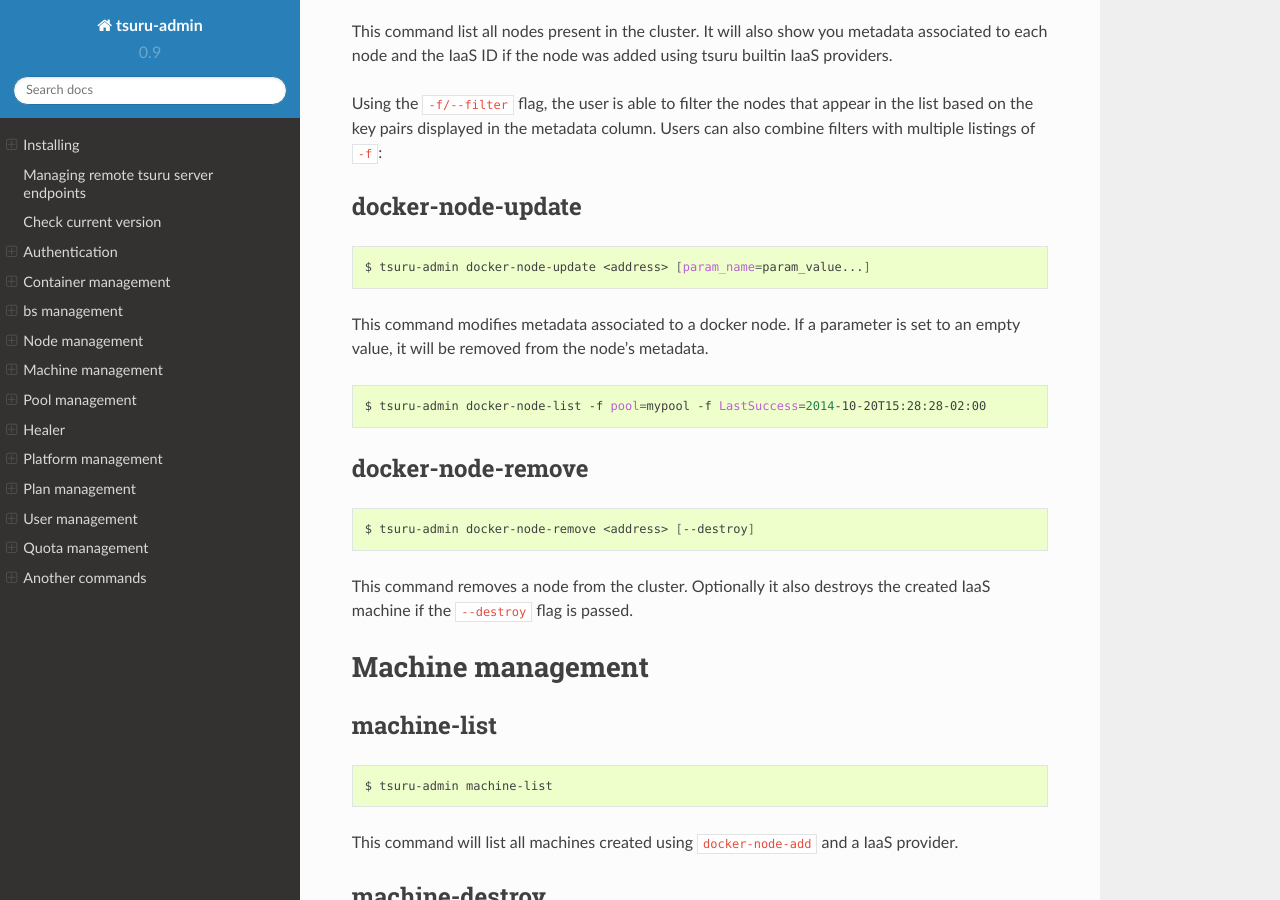
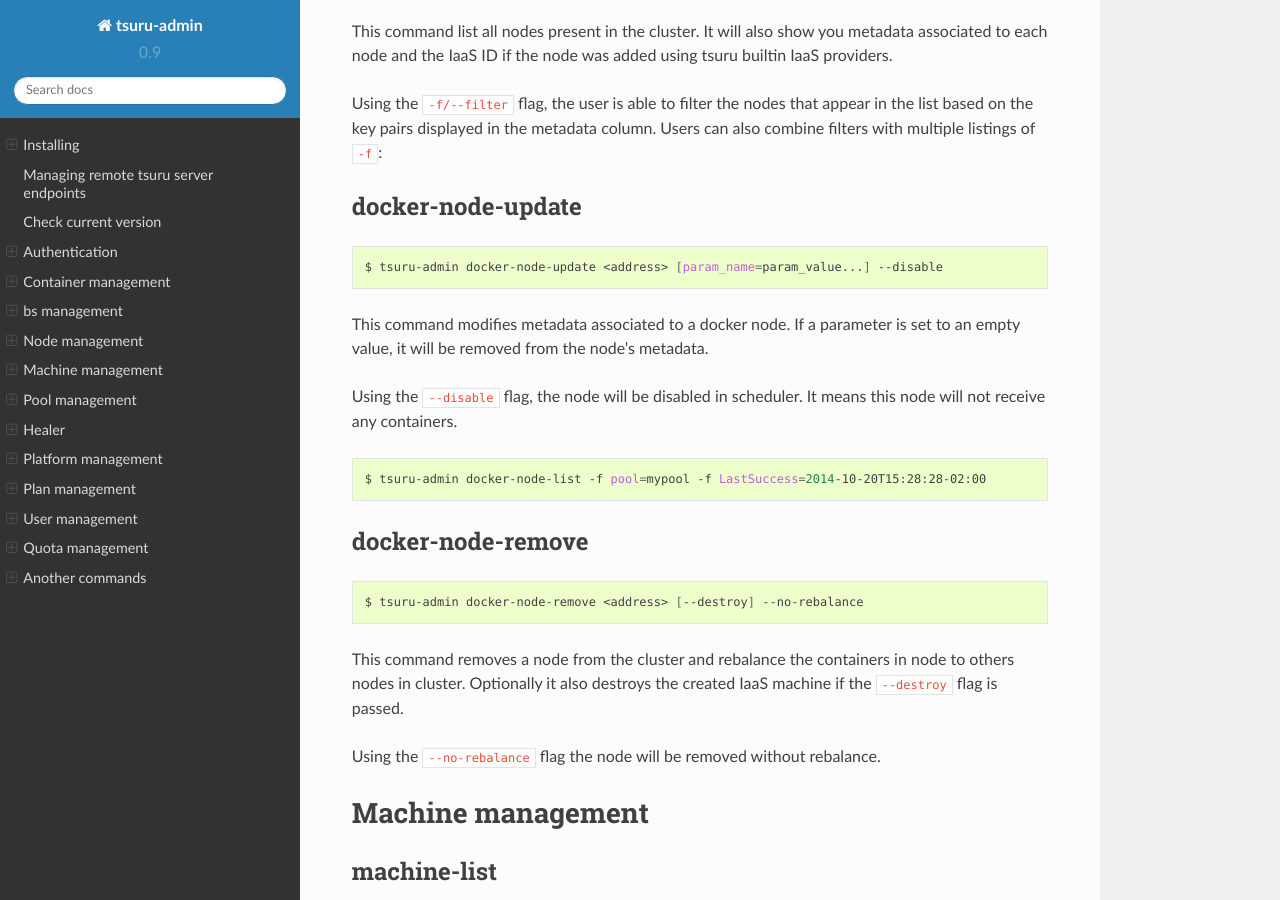
Before and after one commit to tsuru/tsuru-admin, a Sphinx documentation site: the page built from docs/source/index.rst, in a window 1280 px wide and 900 px high, scrolled down 5501 px. Built offline with Sphinx 7.4.7 and the Read the Docs theme 2.0.0, drawn with Linux system fonts in a browser that asks for light colours.

Commit message:
add docs to docker-node-update --disable flag and update doc to docker-node-remove. Related to tsuru/tsuru#1246

```diff
--- a/docs/source/index.rst
+++ b/docs/source/index.rst
@@ -349,10 +349,13 @@
 
 ::
 
-    $ tsuru-admin docker-node-update <address> [param_name=param_value...]
+    $ tsuru-admin docker-node-update <address> [param_name=param_value...] --disable
 
 This command modifies metadata associated to a docker node. If a parameter is set
 to an empty value, it will be removed from the node's metadata.
+
+Using the ``--disable`` flag, the node will be disabled in scheduler. It means
+this node will not receive any containers.
 
 
 .. highlight:: bash
@@ -370,10 +373,13 @@
 
 ::
 
-    $ tsuru-admin docker-node-remove <address> [--destroy]
+    $ tsuru-admin docker-node-remove <address> [--destroy] --no-rebalance
 
-This command removes a node from the cluster. Optionally it also destroys the
-created IaaS machine if the ``--destroy`` flag is passed.
+This command removes a node from the cluster and rebalance the containers in
+node to others nodes in cluster. Optionally it also destroys the created IaaS
+machine if the ``--destroy`` flag is passed.
+
+Using the ``--no-rebalance`` flag the node will be removed without rebalance.
 
 .. _tsuru_admin_platform_add_cmd:
 
```
